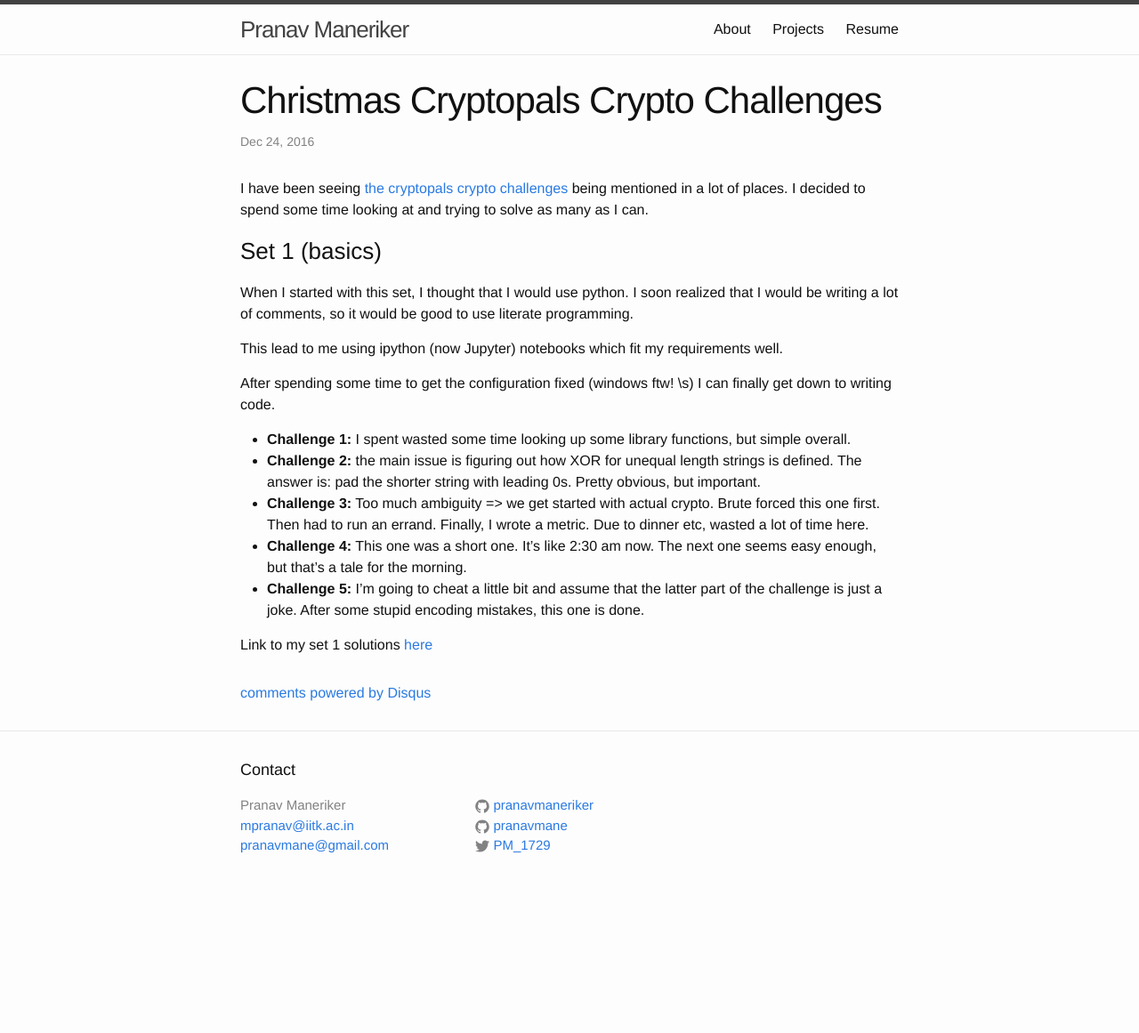
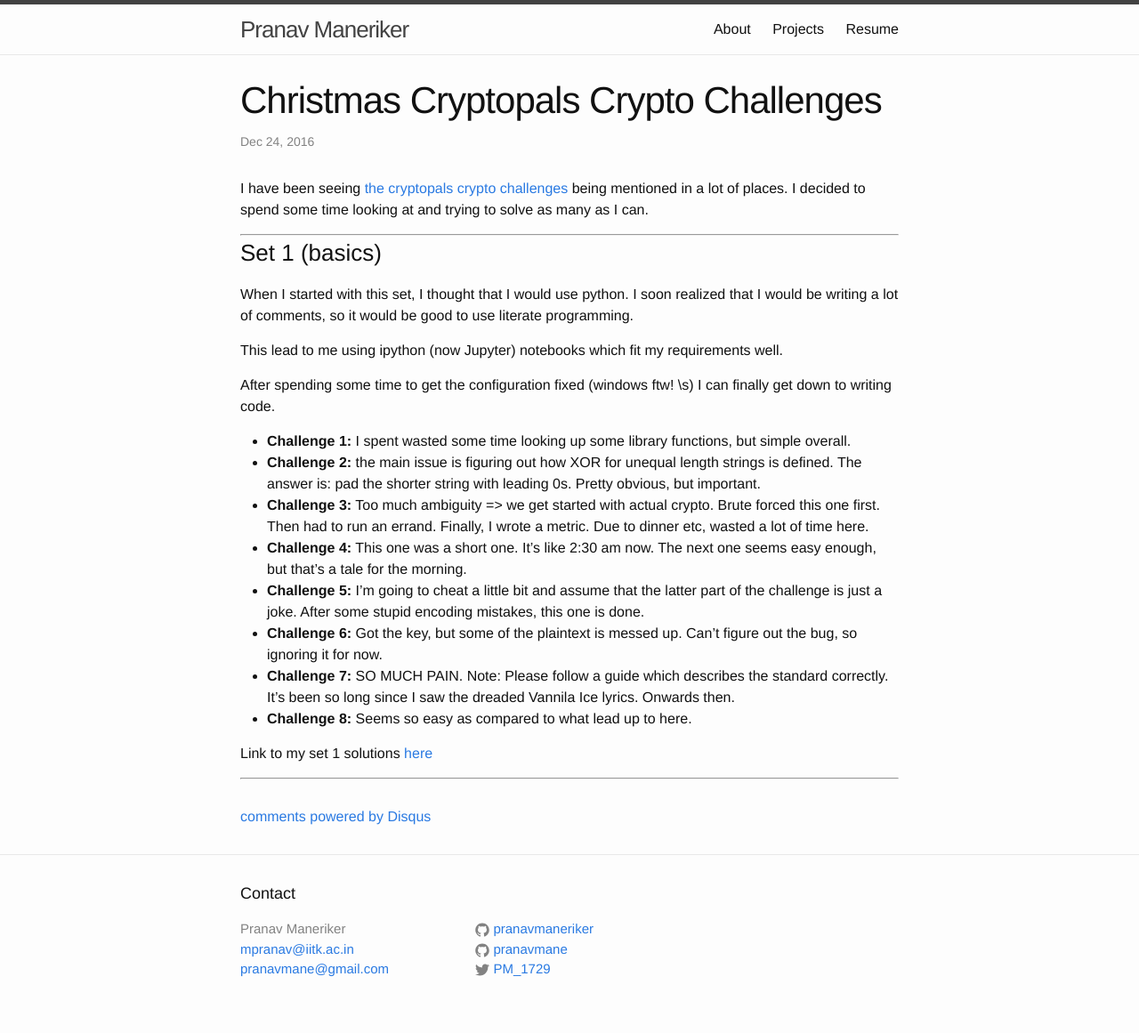
Before and after one commit to pranavmaneriker/pranavmaneriker.github.io, a Jekyll site: the page built from _posts/2016-12-24-christmas-crypto.markdown, in a window 1280 px wide. Shown: the whole page at 89% size. Built offline with Jekyll 4.4.1, drawn with Linux system fonts in a browser that asks for light colours; comment, search, counter and statistics services are not loaded; before the commit the page ends 1022 px from its top, so only the background shows below that.

Commit message:
Cryptopals set 1 complete

```diff
--- a/_posts/2016-12-24-christmas-crypto.markdown
+++ b/_posts/2016-12-24-christmas-crypto.markdown
@@ -9,6 +9,7 @@ tags-main: crpto
 
 I have been seeing [the cryptopals crypto challenges][cryptopals-link] being mentioned in a lot of places. I decided to spend some time looking at and trying to solve as many as I can.
 
+---
 ### Set 1 (basics)
 
 When I started with this set, I thought that I would use python. I soon realized that I would be writing a lot of comments, so it would be good to use literate programming.
@@ -22,9 +23,15 @@ After spending some time to get the configuration fixed (windows ftw! \s) I can
 * **Challenge 3:** Too much ambiguity => we get started with actual crypto. Brute forced this one first. Then had to run an errand. Finally, I wrote a metric. Due to dinner etc, wasted a lot of time here.
 * **Challenge 4:** This one was a short one. It's like 2:30 am now. The next one seems easy enough, but that's a tale for the morning.
 * **Challenge 5:** I'm going to cheat a little bit and assume that the latter part of the challenge is just a joke. After some stupid encoding mistakes, this one is done.
-
+* **Challenge 6:** Got the key, but some of the plaintext is messed up. Can't figure out the bug, so ignoring it for now.
+* **Challenge 7:** SO MUCH PAIN. Note: Please follow a guide which describes the standard correctly. It's been so long since I saw the dreaded Vannila Ice lyrics. Onwards then.
+* **Challenge 8:** Seems so easy as compared to what lead up to here.
 
 
 Link to  my set 1 solutions [here](https://github.com/pranavmaneriker/cryptopals/blob/master/set1/challenges.ipynb)
 
+
+---
+
+
 [cryptopals-link]: https://cryptopals.com
```
